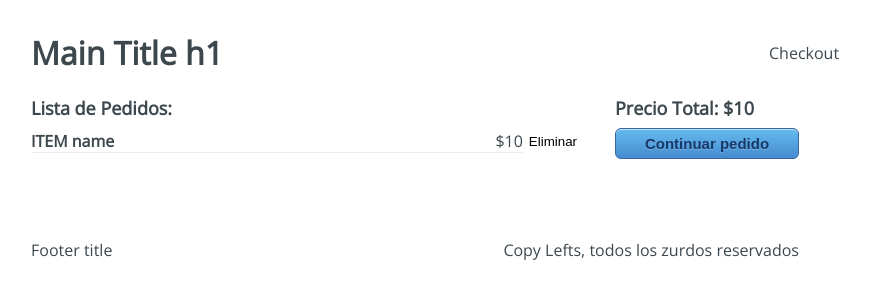
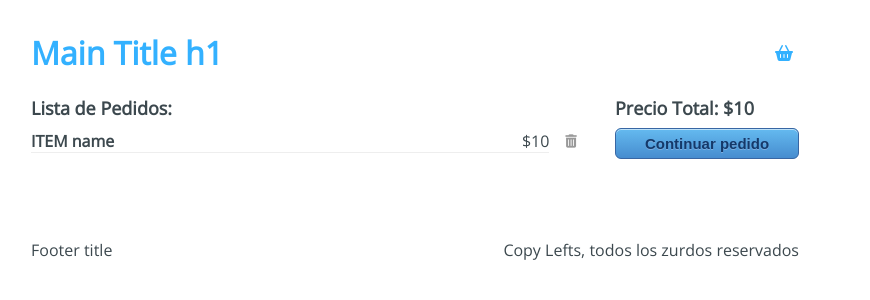
Before and after one commit to sergiovalbuena/conf-react, a React app: page /checkout in a window 1280 px wide. Shown: the top 300 px of the page, without its empty margins (225-1095 px from the left). Built offline with nearby package versions, Linux system fonts and the light colour scheme.

Commit message:
un poco mas de css y de iconos

```diff
--- a/public/index.html
+++ b/public/index.html
@@ -4,7 +4,8 @@
     <meta charset="UTF-8">
     <meta http-equiv="X-UA-Compatible" content="IE=edge">
     <meta name="viewport" content="width=device-width, initial-scale=1.0">
-    <title>Document</title>
+    <title>React Hooks Project</title>
+    <script src="https://kit.fontawesome.com/c2f92b95e5.js" crossorigin="anonymous"></script>
 </head>
 <body>
     <div id="app"></div>
--- a/src/components/Header.jsx
+++ b/src/components/Header.jsx
@@ -1,12 +1,17 @@
 import React from 'react';
+import {Link} from 'react-router-dom';
 import '../styles/components/Header.css';
 
 const Header = () => {
     return (
         <div className="Header">
-            <h1 className="Header-title">Main Title h1</h1>
+            <h1 className="Header-title">
+                <Link to="/">Main Title h1</Link>
+            </h1>
             <div className="Header-checkout">
-                Checkout
+                <Link to="/checkout">
+                    <i className="fas fa-shopping-basket"></i>
+                </Link>
             </div>
         </div>
     )
--- a/src/containers/Checkout.jsx
+++ b/src/containers/Checkout.jsx
@@ -1,4 +1,5 @@
 import React from 'react';
+import { Link } from 'react-router-dom';
 import '../styles/components/Checkout.css';
 
 const Checkout = () => {
@@ -11,12 +12,17 @@
                         <h4>ITEM name</h4>
                         <span>$10</span>
                     </div>
-                    <button type='button' >Eliminar</button>
+                    <button type='button'>
+                    <i className="fas fa-trash-alt" ></i>
+                    </button>
                 </div>
             </div>
             <div className="Checkout-sidebar">
                 <h3>Precio Total: $10</h3>
-                <button type="button">Continuar pedido</button>
+                <Link to="/checkout/information">
+                    <button type="button">Continuar pedido</button>
+                </Link>
+
             </div>
         </div>
     );
--- a/src/containers/Information.jsx
+++ b/src/containers/Information.jsx
@@ -1,4 +1,5 @@
 import React from 'react';
+import { Link } from 'react-router-dom';
 import '../styles/components/Information.css';
 
 const Information = () => {
@@ -24,7 +25,9 @@
                         Regresar
                     </div>
                     <div className="Information-next">
-                        Pagar
+                        <Link to="/checkout/payment">
+                            Pagar
+                        </Link>
                     </div>
                 </div>
             </div>
```
